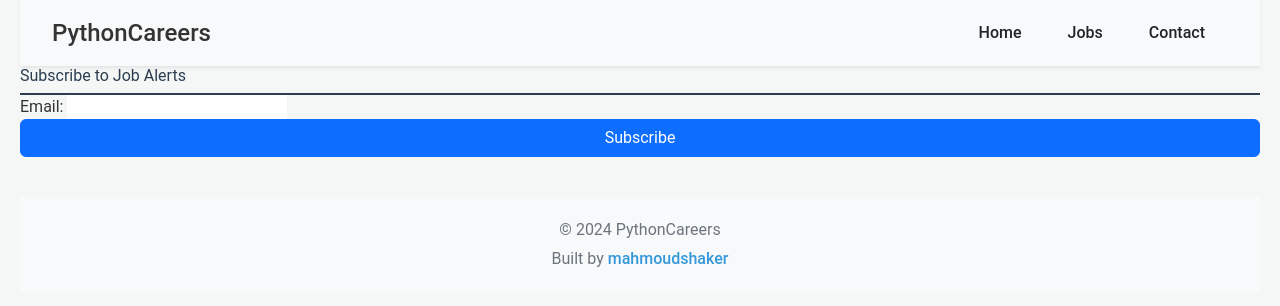
After one commit to mahmoudshaker123/Python_Career, a Django app: page /subscribe/ in a window 1280 px wide. The commit adds this page. Shown: the top 306 px of the page. Run offline with Django 5.2, Linux system fonts and the light colour scheme; some libraries are stand-ins or nearby versions.

Commit message:
full stack done

```diff
--- a/jobportal/jobs/admin.py
+++ b/jobportal/jobs/admin.py
@@ -1,5 +1,6 @@
 from django.contrib import admin
-from .models import Job, Company
+from .models import *
 
 admin.site.register(Job)
 admin.site.register(Company)
+admin.site.register(Subscriber)
--- /dev/null
+++ b/jobportal/jobs/forms.py
@@ -0,0 +1,7 @@
+from django import forms
+from .models import Subscriber
+
+class SubscriberForm(forms.ModelForm):
+    class Meta:
+        model = Subscriber
+        fields = ['email']
--- a/jobportal/jobs/models.py
+++ b/jobportal/jobs/models.py
@@ -14,6 +14,17 @@ class Job(models.Model):
     location = models.CharField(max_length=255)
     description = models.TextField()
     posted_at = models.DateTimeField(auto_now_add=True)
+    requirement = models.TextField(default='No requirements specified')  # Add default value
+    job_url = models.URLField(max_length=200, default='')
 
     def __str__(self):
         return self.title
+
+from django.db import models
+
+class Subscriber(models.Model):
+    email = models.EmailField(unique=True)
+    subscribed_at = models.DateTimeField(auto_now_add=True)
+
+    def __str__(self):
+        return self.email
--- a/jobportal/jobs/urls.py
+++ b/jobportal/jobs/urls.py
@@ -6,8 +6,11 @@ from . import views
 
 urlpatterns = [
     path('', views.index, name='index'),
-     path('jobs/', views.job_list, name='job_list'),
+    path('jobs/', views.job_list, name='job_list'),
     path('search/', views.job_search, name='job_search'),
+    path('jobs/<int:id>/', views.job_detail, name='job_detail'),
+    path('subscribe/', views.subscribe, name='subscribe'),  # إضافة مسار الاشتراك
+
 ] + static(settings.STATIC_URL, document_root=settings.STATIC_ROOT)
 
 router = DefaultRouter()
--- a/jobportal/jobs/views.py
+++ b/jobportal/jobs/views.py
@@ -1,26 +1,51 @@
-from django.shortcuts import render
-from .models import *
+from django.shortcuts import render, get_object_or_404, redirect
+from django.core.paginator import Paginator
+from django.contrib import messages
+from .models import Job
+from .forms import SubscriberForm
 
 def index(request):
-    jobs = Job.objects.all()
+    jobs = Job.objects.all().order_by('-posted_at')[:9]
     return render(request, 'index.html', {'jobs': jobs})
 
 def job_list(request):
-    jobs = Job.objects.all()
-    return render(request, 'job_list.html', {'jobs': jobs})
+    jobs = Job.objects.all().order_by('-posted_at')
+    paginator = Paginator(jobs, 12)  # عرض 12 وظيفة في كل صفحة
 
+    page_number = request.GET.get('page')
+    page_obj = paginator.get_page(page_number)
+    return render(request, 'job_list.html', {'page_obj': page_obj})
 
 def job_search(request):
     search_title = request.GET.get('title', '')
     search_location = request.GET.get('location', 'All Locations')
 
     # تصفية الوظائف بناءً على معايير البحث
-    jobs = Job.objects.all()
+    jobs = Job.objects.all().order_by('-posted_at')
 
     if search_title:
         jobs = jobs.filter(title__icontains=search_title)  # البحث في العنوان
     if search_location != 'All Locations':
         jobs = jobs.filter(location__icontains=search_location)  # البحث في الموقع
 
+    paginator = Paginator(jobs, 12)  # عرض 12 وظيفة في كل صفحة
+    page_number = request.GET.get('page')
+    page_obj = paginator.get_page(page_number)
+
     # إرجاع استجابة تحتوي على الوظائف
-    return render(request, 'job_list.html', {'jobs': jobs})
+    return render(request, 'job_list.html', {'page_obj': page_obj, 'search_title': search_title, 'search_location': search_location})
+
+def job_detail(request, id):
+    job = get_object_or_404(Job, id=id)
+    return render(request, 'job_detail.html', {'job': job})
+
+def subscribe(request):
+    if request.method == 'POST':
+        form = SubscriberForm(request.POST)
+        if form.is_valid():
+            form.save()
+            messages.success(request, 'You have successfully subscribed!')
+            return redirect('index')
+    else:
+        form = SubscriberForm()
+    return render(request, 'subscribe.html', {'form': form})
--- a/jobportal/static/styles.css
+++ b/jobportal/static/styles.css
@@ -1,36 +1,54 @@
 /* إعدادات أساسية */
 body {
-    background-color: #f9f9f9;
-    font-family: 'Arial', sans-serif;
+    background-color: #f4f7f6; /* لون خلفية هادئ */
+    font-family: 'Roboto', sans-serif; /* خط مريح للعين */
     margin: 0;
     padding: 0;
+    color: #333333; /* لون نص مريح */
 }
+
+
 
 /* ترويسة الموقع */
 header {
     background-color: #ffffff;
     box-shadow: 0px 2px 5px rgba(0, 0, 0, 0.1);
+    padding: 20px;
+    display: flex;
+    justify-content: space-between;
+    align-items: center;
 }
 
 header h1 {
-    font-size: 24px;
+    font-size: 2rem;
     font-weight: bold;
     margin: 0;
+    color: #2c3e50; /* لون أزرق داكن */
+}
+
+header nav {
+    display: flex;
+    justify-content: flex-end;
 }
 
 header nav a {
     font-size: 16px;
+    color: #3498db; /* لون أزرق فاتح */
     font-weight: 500;
-    margin: 0 10px;
+    text-decoration: none;
+    padding: 5px 15px;
+    border-radius: 8px;
+    transition: background-color 0.3s ease, transform 0.3s ease;
 }
 
 header nav a:hover {
-    text-decoration: underline;
+    background-color: #ecf0f1; /* لون خلفية فاتح عند التمرير */
+    transform: scale(1.1);
 }
 
 /* قسم الـ Hero */
 .hero {
-    background-color: #f8f9fa;
+    background-color: #3498db; /* لون أزرق فاتح */
     color: #ffffff;
     padding: 2rem 0;
     text-align: center;
@@ -67,7 +85,7 @@ header nav a:hover {
 .popular-searches span {
     display: inline-block;
     background-color: #e8f5e9;
-    color: #4CAF50;
+    color: #2ecc71; /* لون أخضر فاتح */
     padding: 8px 12px;
     border-radius: 20px;
     font-size: 14px;
@@ -126,7 +144,7 @@ header nav a:hover {
 
 /* قسم الاشتراك */
 .subscribe-section {
-    background-color: #4CAF50;
+    background-color: #2ecc71; /* لون أخضر فاتح */
     color: #ffffff;
     text-align: center;
     padding: 30px 20px;
@@ -153,7 +171,7 @@ header nav a:hover {
 
 .subscribe-section button {
     background-color: #ffffff;
-    color: #4CAF50;
+    color: #2ecc71;
     border: none;
     padding: 10px 20px;
     border-radius: 4px;
@@ -199,7 +217,6 @@ footer p {
     }
 }
 
-
 /* Reset some default styles */
 * {
     margin: 0;
@@ -209,9 +226,9 @@ footer p {
 
 /* General body styling */
 body {
-    font-family: Arial, sans-serif;
-    background-color: #F7F9FB; /* Light neutral background */
-    color: #4A4A4A; /* Soft dark text */
+    font-family: 'Roboto', sans-serif;
+    background-color: #f4f7f6;
+    color: #333333;
     padding: 0 20px;
     line-height: 1.6;
     font-size: 16px;
@@ -219,7 +236,7 @@ body {
 
 /* Centered container for the job details */
 .job-details {
-    background-color: #FFFFFF; /* Clean white background */
+    background-color: #ffffff;
     padding: 40px;
     border-radius: 12px;
     box-shadow: 0 8px 16px rgba(0, 0, 0, 0.1);
@@ -236,7 +253,7 @@ body {
 /* Header */
 h1 {
     font-size: 2.5rem;
-    color: #2E4A7A; /* Soft blue for titles */
+    color: #2c3e50;
     text-align: center;
     margin-bottom: 15px;
     font-weight: 600;
@@ -247,12 +264,12 @@ h1 {
     font-size: 1.1rem;
     margin-bottom: 15px;
     line-height: 1.8;
-    color: #6C757D; /* Slightly muted text for description */
+    color: #6c757d;
 }
 
 /* Apply button styling */
 button {
-    background-color: #5CB85C; /* Soft green */
+    background-color: #2ecc71;
     color: white;
     padding: 14px 22px;
     font-size: 1.1rem;
@@ -266,17 +283,17 @@ button {
 }
 
 button:hover {
-    background-color: #4CAF50; /* Slightly darker green */
+    background-color: #27ae60;
     transform: scale(1.05);
 }
 
 /* Section Titles */
 h2 {
     font-size: 1.8rem;
-    color: #2E4A7A; /* Soft blue for titles */
+    color: #2c3e50;
     margin-top: 30px;
     font-weight: 600;
-    border-bottom: 2px solid #2E4A7A;
+    border-bottom: 2px solid #2c3e50;
     padding-bottom: 8px;
     margin-bottom: 20px;
 }
@@ -292,12 +309,12 @@ ul li {
     margin-bottom: 12px;
     padding-left: 20px;
     position: relative;
-    color: #495057; /* Darker muted text for list items */
+    color: #495057;
 }
 
 ul li:before {
     content: '•';
-    color: #5CB85C; /* Green bullets for a soft touch */
+    color: #2ecc71;
     font-size: 1.5rem;
     position: absolute;
     left: 0;
@@ -309,29 +326,29 @@ footer {
     text-align: center;
     margin-top: 40px;
     font-size: 1rem;
-    color: #6C757D; /* Muted footer text */
+    color: #6c757d;
 }
 
 footer a {
-    color: #2E4A7A; /* Soft blue */
+    color: #3498db;
     text-decoration: none;
     font-weight: 500;
     transition: color 0.3s ease;
 }
 
 footer a:hover {
-    color: #1F3A68; /* Darker blue on hover */
+    color: #2980b9;
 }
 
 /* Links to other job openings */
 a {
-    color: #2E4A7A; /* Soft blue links */
+    color: #3498db;
     text-decoration: none;
     font-weight: 600;
 }
 
 a:hover {
-    color: #1F3A68; /* Darker blue for hover effect */
+    color: #2980b9;
     text-decoration: underline;
 }
 
@@ -358,6 +375,7 @@ a:hover {
         font-size: 1rem;
     }
 }
+
 /* ترويسة الموقع */
 header {
     background-color: #ffffff;
--- a/jobportal/templates/base.html
+++ b/jobportal/templates/base.html
@@ -43,7 +43,7 @@
     <!-- Footer -->
     <footer>
         <p>© 2024 PythonCareers</p>
-        <p>Built by <a href="https://www.facebook.com/mahmoud.shaker.583671/" target="_blank">mahmoudshaker</a></p>
+        <p>Built by <a href="https://x.com/mahmoud_sh2ker" target="_blank">mahmoudshaker</a></p>
     </footer>
 
     <!-- AOS JS -->
--- /dev/null
+++ b/jobportal/templates/subscribe.html
@@ -0,0 +1,10 @@
+{% extends "base.html" %}
+
+{% block content %}
+  <h2>Subscribe to Job Alerts</h2>
+  <form method="post">
+    {% csrf_token %}
+    {{ form.as_p }}
+    <button type="submit" class="btn btn-primary">Subscribe</button>
+  </form>
+{% endblock %}
```
Also changed, not shown: jobportal/templates/index.html (+16 -5 lines), jobportal/templates/job-detail.html (deleted, +0 -25 lines), jobportal/templates/job_detail.html (added, +26 -0 lines), jobportal/templates/job_list.html (+43 -6 lines), jobportal/jobs/migrations/0006_job_job_url_job_requirement.py (added), jobportal/jobs/migrations/0007_subscriber.py (added).
